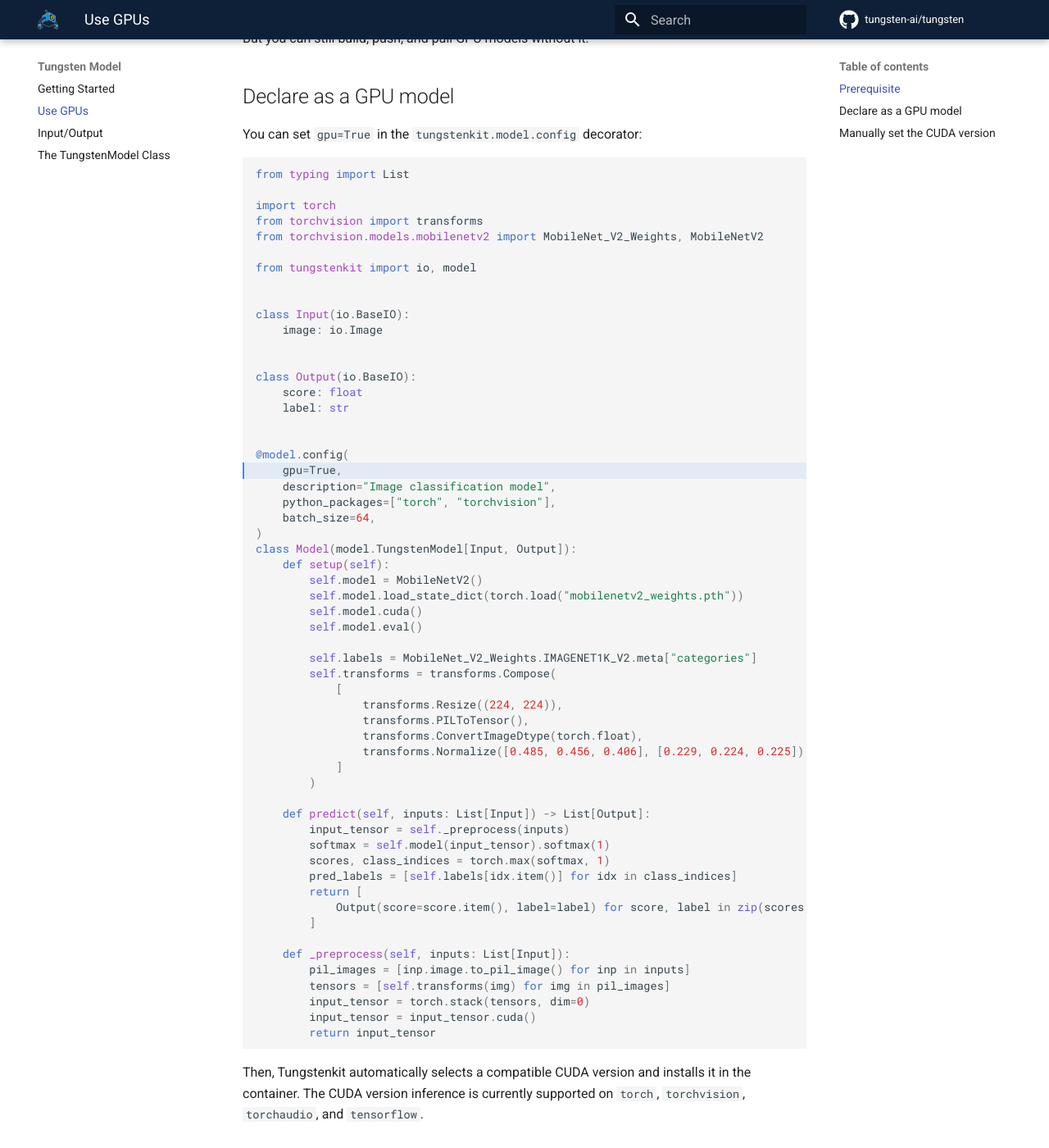
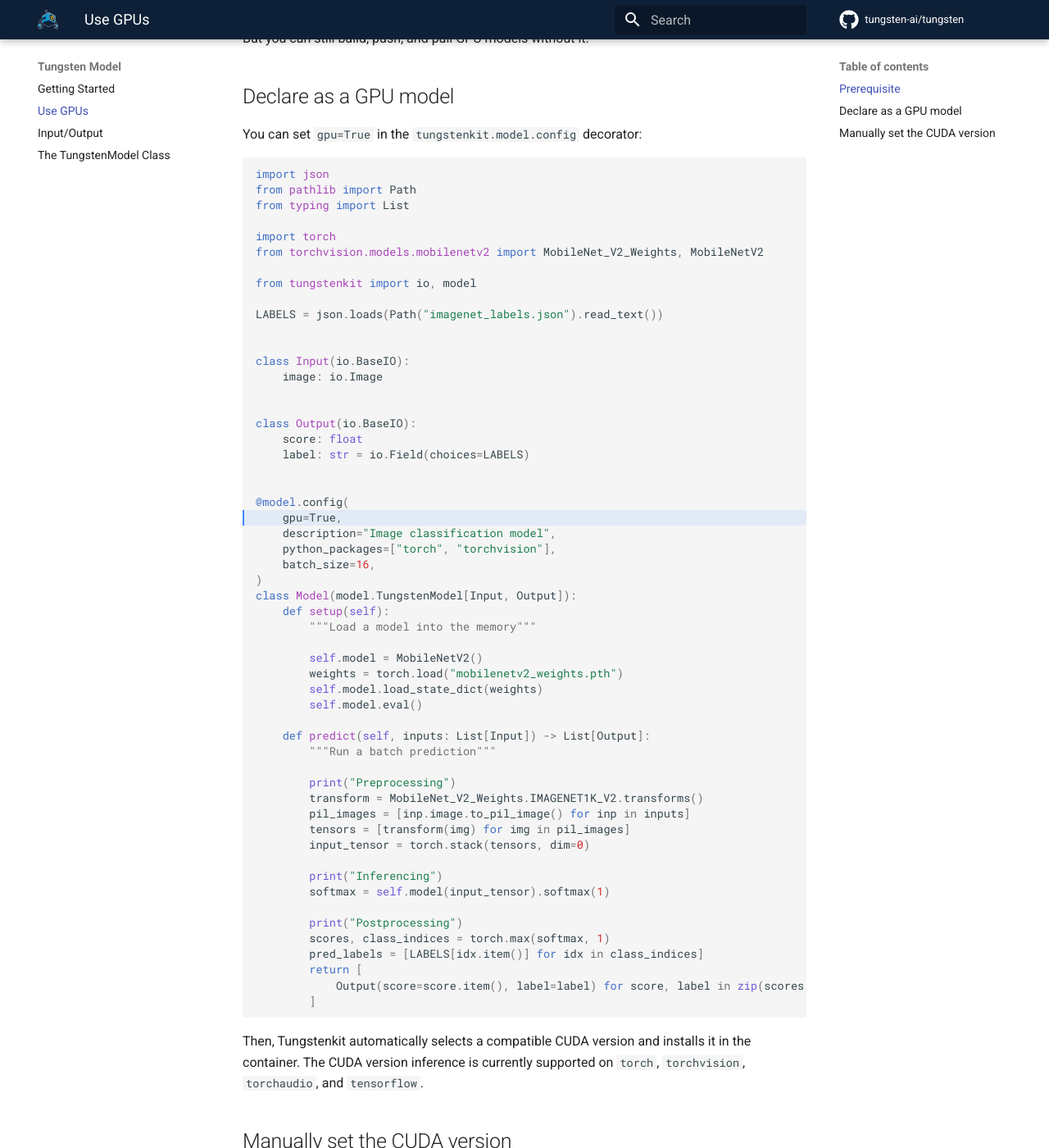
Before and after one commit to tungsten-ai/docs, an MkDocs documentation site: the page built from docs/tungsten_model/use_gpus.md, in a window 1280 px wide and 1400 px high, scrolled down 286 px. Shown: the whole window at 82% size. Built offline with MkDocs 1.6.1 and Material for MkDocs 9.7.7, drawn with Linux system fonts in a browser that asks for light colours; comment, search, counter and statistics services are not loaded; some of the changed text lies outside the part shown.

Commit message:
update example

````diff
--- a/docs/tungsten_model/use_gpus.md
+++ b/docs/tungsten_model/use_gpus.md
@@ -7,14 +7,17 @@
 
 You can set ``gpu=True`` in the ``tungstenkit.model.config`` decorator:
 
-```python hl_lines="20"
+```python hl_lines="23"
+import json
+from pathlib import Path
 from typing import List
 
 import torch
-from torchvision import transforms
 from torchvision.models.mobilenetv2 import MobileNet_V2_Weights, MobileNetV2
 
 from tungstenkit import io, model
+
+LABELS = json.loads(Path("imagenet_labels.json").read_text())
 
 
 class Input(io.BaseIO):
@@ -23,47 +26,42 @@
 
 class Output(io.BaseIO):
     score: float
-    label: str
+    label: str = io.Field(choices=LABELS)
 
 
 @model.config(
     gpu=True,
     description="Image classification model",
     python_packages=["torch", "torchvision"],
-    batch_size=64,
+    batch_size=16,
 )
 class Model(model.TungstenModel[Input, Output]):
     def setup(self):
+        """Load a model into the memory"""
+
         self.model = MobileNetV2()
-        self.model.load_state_dict(torch.load("mobilenetv2_weights.pth"))
-        self.model.cuda()
+        weights = torch.load("mobilenetv2_weights.pth")
+        self.model.load_state_dict(weights)
         self.model.eval()
 
-        self.labels = MobileNet_V2_Weights.IMAGENET1K_V2.meta["categories"]
-        self.transforms = transforms.Compose(
-            [
-                transforms.Resize((224, 224)),
-                transforms.PILToTensor(),
-                transforms.ConvertImageDtype(torch.float),
-                transforms.Normalize([0.485, 0.456, 0.406], [0.229, 0.224, 0.225]),
-            ]
-        )
+    def predict(self, inputs: List[Input]) -> List[Output]:
+        """Run a batch prediction"""
 
-    def predict(self, inputs: List[Input]) -> List[Output]:
-        input_tensor = self._preprocess(inputs)
+        print("Preprocessing")
+        transform = MobileNet_V2_Weights.IMAGENET1K_V2.transforms()
+        pil_images = [inp.image.to_pil_image() for inp in inputs]
+        tensors = [transform(img) for img in pil_images]
+        input_tensor = torch.stack(tensors, dim=0)
+
+        print("Inferencing")
         softmax = self.model(input_tensor).softmax(1)
+
+        print("Postprocessing")
         scores, class_indices = torch.max(softmax, 1)
-        pred_labels = [self.labels[idx.item()] for idx in class_indices]
+        pred_labels = [LABELS[idx.item()] for idx in class_indices]
         return [
             Output(score=score.item(), label=label) for score, label in zip(scores, pred_labels)
         ]
-
-    def _preprocess(self, inputs: List[Input]):
-        pil_images = [inp.image.to_pil_image() for inp in inputs]
-        tensors = [self.transforms(img) for img in pil_images]
-        input_tensor = torch.stack(tensors, dim=0)
-        input_tensor = input_tensor.cuda()
-        return input_tensor
 ```
 Then, Tungstenkit automatically selects a compatible CUDA version and installs it in the container.
 The CUDA version inference is currently supported on ``torch``, ``torchvision``, ``torchaudio``, and ``tensorflow``.
@@ -71,14 +69,17 @@
 ## Manually set the CUDA version
 You can also pass ``cuda_version`` as an argument of the ``tungstenkit.model.config`` decorator:
 
-```python hl_lines="20-21"
+```python hl_lines="23-24"
+import json
+from pathlib import Path
 from typing import List
 
 import torch
-from torchvision import transforms
 from torchvision.models.mobilenetv2 import MobileNet_V2_Weights, MobileNetV2
 
 from tungstenkit import io, model
+
+LABELS = json.loads(Path("imagenet_labels.json").read_text())
 
 
 class Input(io.BaseIO):
@@ -87,46 +88,41 @@
 
 class Output(io.BaseIO):
     score: float
-    label: str
+    label: str = io.Field(choices=LABELS)
 
 
 @model.config(
     gpu=True,
-    cuda_version="11.6"
+    cuda_version="11.6",
     description="Image classification model",
     python_packages=["torch", "torchvision"],
-    batch_size=64,
+    batch_size=16,
 )
 class Model(model.TungstenModel[Input, Output]):
     def setup(self):
+        """Load a model into the memory"""
+
         self.model = MobileNetV2()
-        self.model.load_state_dict(torch.load("mobilenetv2_weights.pth"))
-        self.model.cuda()
+        weights = torch.load("mobilenetv2_weights.pth")
+        self.model.load_state_dict(weights)
         self.model.eval()
 
-        self.labels = MobileNet_V2_Weights.IMAGENET1K_V2.meta["categories"]
-        self.transforms = transforms.Compose(
-            [
-                transforms.Resize((224, 224)),
-                transforms.PILToTensor(),
-                transforms.ConvertImageDtype(torch.float),
-                transforms.Normalize([0.485, 0.456, 0.406], [0.229, 0.224, 0.225]),
-            ]
-        )
+    def predict(self, inputs: List[Input]) -> List[Output]:
+        """Run a batch prediction"""
 
-    def predict(self, inputs: List[Input]) -> List[Output]:
-        input_tensor = self._preprocess(inputs)
+        print("Preprocessing")
+        transform = MobileNet_V2_Weights.IMAGENET1K_V2.transforms()
+        pil_images = [inp.image.to_pil_image() for inp in inputs]
+        tensors = [transform(img) for img in pil_images]
+        input_tensor = torch.stack(tensors, dim=0)
+
+        print("Inferencing")
         softmax = self.model(input_tensor).softmax(1)
+
+        print("Postprocessing")
         scores, class_indices = torch.max(softmax, 1)
-        pred_labels = [self.labels[idx.item()] for idx in class_indices]
+        pred_labels = [LABELS[idx.item()] for idx in class_indices]
         return [
             Output(score=score.item(), label=label) for score, label in zip(scores, pred_labels)
         ]
-
-    def _preprocess(self, inputs: List[Input]):
-        pil_images = [inp.image.to_pil_image() for inp in inputs]
-        tensors = [self.transforms(img) for img in pil_images]
-        input_tensor = torch.stack(tensors, dim=0)
-        input_tensor = input_tensor.cuda()
-        return input_tensor
 ```
````
